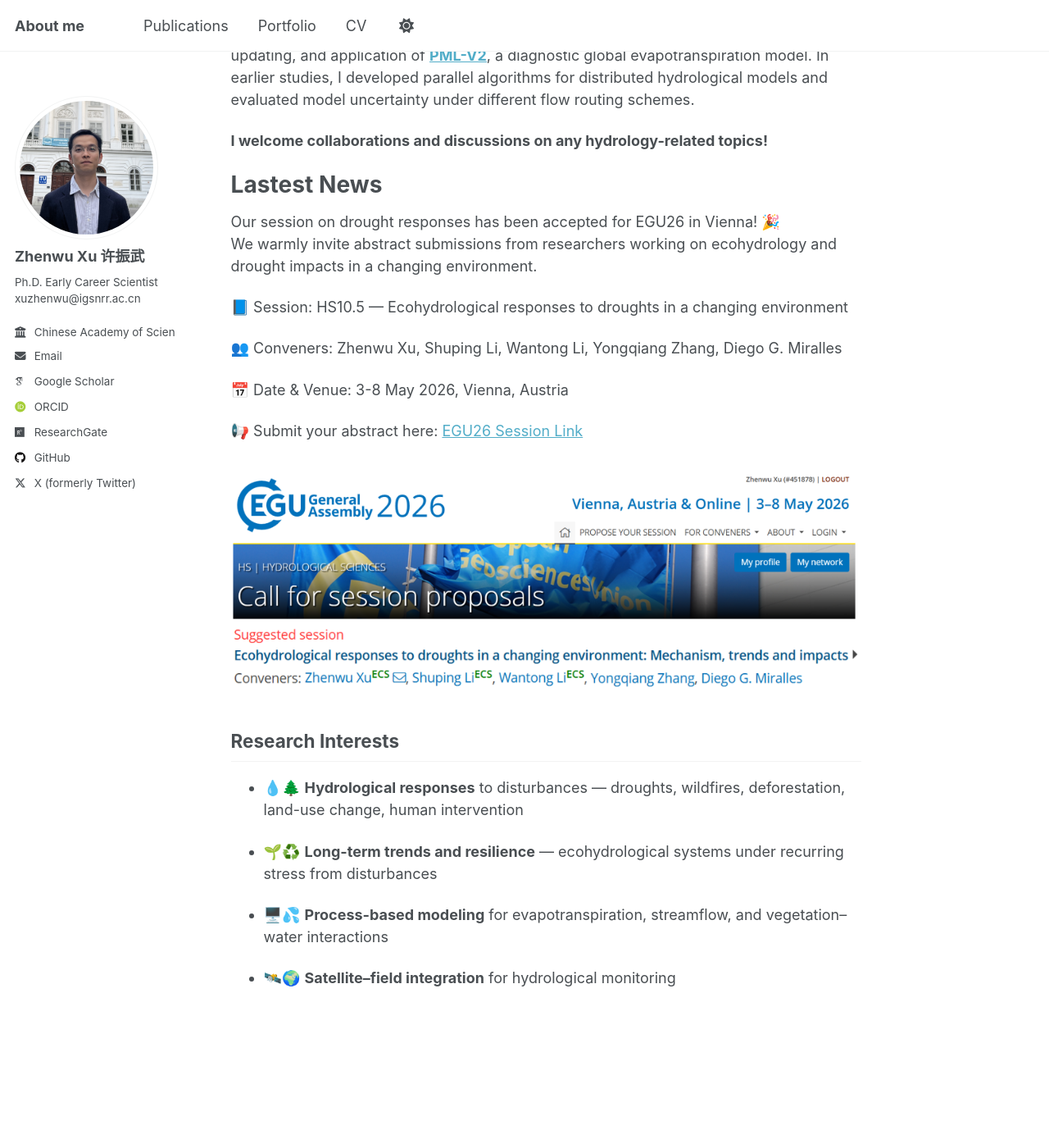
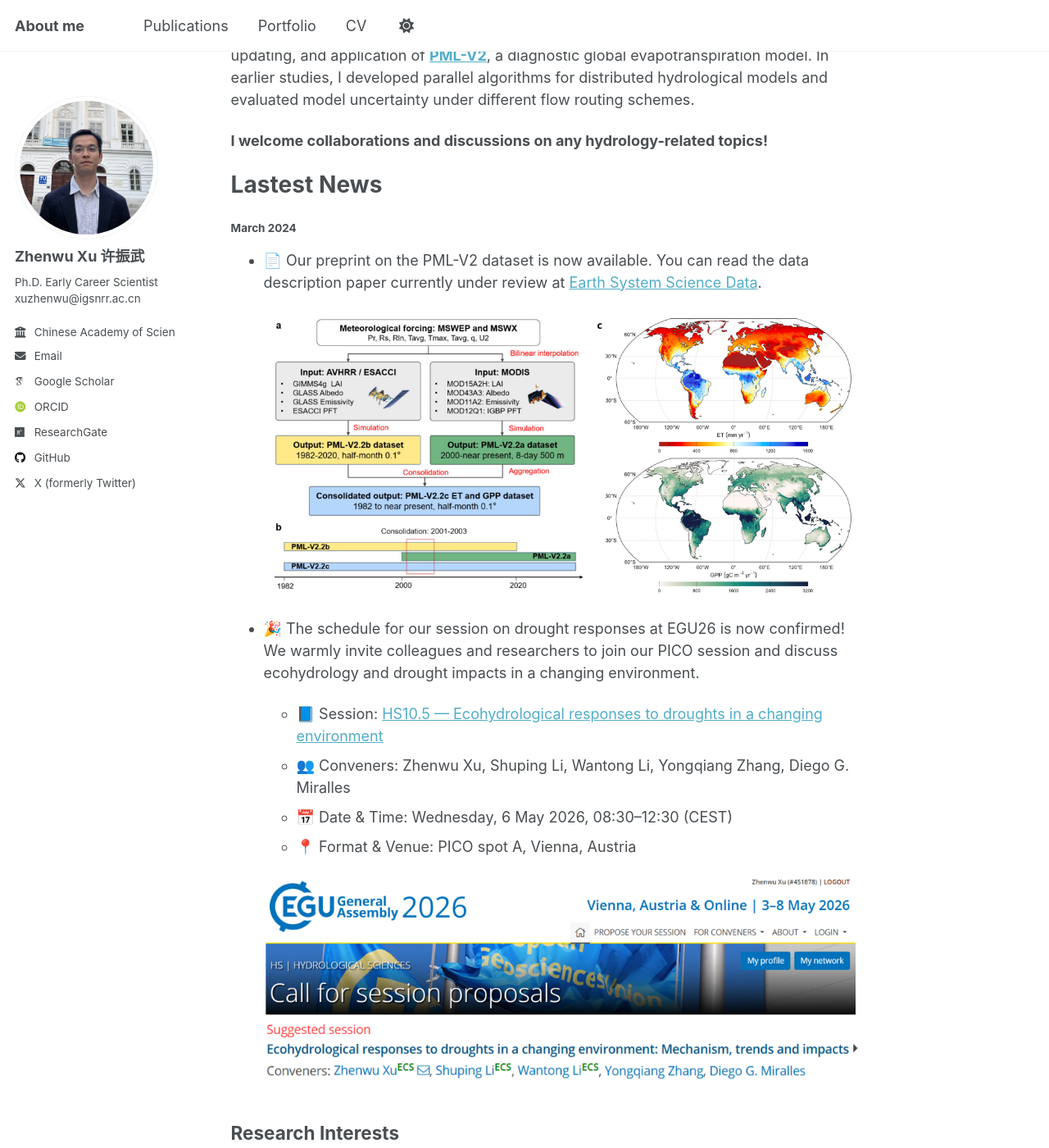
Before and after one commit to xuzhenwu/xuzhenwu.github.io, a Jekyll site: the page built from _pages/about.md, in a window 1280 px wide and 1400 px high, scrolled down 485 px. Shown: the whole window at 82% size. Built offline with Jekyll 4.4.1, drawn with Linux system fonts in a browser that asks for light colours; some web fonts are replaced; a script that is not in the unit is left out; some of the changed text lies outside the part shown.

Commit message:
essd and egu update

```diff
--- a/_config.yml
+++ b/_config.yml
@@ -33,7 +33,7 @@ author:
   # Academic websites
   academia         : # URL
   arxiv            : # URL - Update with the correct link to your profile
-  googlescholar    : "https://scholar.google.com/citations?user=tY9EuSkAAAAJ&hl=en"
+  googlescholar    : "https://scholar.google.com/citations?user=6B4XU-YAAAAJ&hl=en"
   inspire-hep      : # URL
   impactstory      : # URL
   orcid            : "https://orcid.org/0000-0003-2607-8343"
--- a/_pages/about.md
+++ b/_pages/about.md
@@ -9,28 +9,28 @@ redirect_from:
 
 
 
-I am a postdoctoral researcher at the Institute of Geographic Sciences and Natural Resources Research, Chinese Academy of Sciences. From 2020 to 2024, I completed my Ph.D. at the UCAS under the supervision of Prof. [**Yongqiang Zhang**](https://scholar.google.com/citations?user=t5iGFeAAAAAJ&hl=en&oi=ao) ([**张永强**](https://igsnrr.cas.cn/sourcedb/zw/zjrck/kygg/bjdbgc/201903/t20190327_5262230.html)), during which I also spent part of my training at TU Wien with Prof. [**Günter Blöschl**](https://www.waterresources.at/index.php?id=99). I currently work in Prof. Zhang’s Global Water Resources Team and collaborate with international researchers on diverse hydrological topics, with a global perspective.
+I am a postdoctoral researcher at the Institute of Geographic Sciences and Natural Resources Research, Chinese Academy of Sciences. From 2020 to 2024, I completed my Ph.D. at the UCAS under the supervision of Prof. [**Yongqiang Zhang**](https://scholar.google.com/citations?user=t5iGFeAAAAAJ&hl=en&oi=ao) ([**张永强**](https://igsnrr.cas.cn/sourcedb/zw/zjrck/kygg/bjdbgc/201903/t20190327_5262230.html)), during which I also spent part of my training at TU Wien with Prof. [**Günter Blöschl**](https://www.waterresources.at/index.php?id=99). I currently work in Prof. Zhang’s [**Large Scale Hydrology Lab**](https://zhang-hydrolab.github.io/) and collaborate with international researchers on diverse hydrological topics, with a global perspective.
 
 My research focuses on **Hydrology & Water Resource Resilience**. In particular, I study how hydrological systems sustain resilience under disturbances and avoid irreversible regime shifts, especially those triggered by droughts and wildfires. I integrate satellite observations, field measurements, and distributed ecohydrological modeling to investigate mechanisms of water balance change, hydrological responses, and vegetation–hydrology feedbacks.
 
-I also work on data and methodological development, including the development, updating, and application of [**PML-V2**](https://developers.google.com/earth-engine/datasets/catalog/CAS_IGSNRR_PML_V2_v018), a diagnostic global evapotranspiration model. In earlier studies, I developed parallel algorithms for distributed hydrological models and evaluated model uncertainty under different flow routing schemes.
+I also work on data and methodological development, including the development, updating, and application of [**PML-V2**](https://essd.copernicus.org/preprints/essd-2026-94/), a diagnostic global evapotranspiration model. In earlier studies, I developed parallel algorithms for distributed hydrological models and evaluated model uncertainty under different flow routing schemes.
 
 **I welcome collaborations and discussions on any hydrology-related topics!**
 
 # Lastest News
 
-Our session on drought responses has been accepted for EGU26 in Vienna! 🎉
-We warmly invite abstract submissions from researchers working on ecohydrology and drought impacts in a changing environment.
+#### March 2024
+* 📄 Our preprint on the PML-V2 dataset is now available. You can read the data description paper currently under review at [Earth System Science Data](https://essd.copernicus.org/preprints/essd-2026-94/).
 
-📘 Session: HS10.5 — Ecohydrological responses to droughts in a changing environment
+  ![ESSD preprint](images/publications/2026ESSD.png)
 
-👥 Conveners: Zhenwu Xu, Shuping Li, Wantong Li, Yongqiang Zhang, Diego G. Miralles
+* 🎉 The schedule for our session on drought responses at EGU26 is now confirmed! We warmly invite colleagues and researchers to join our PICO session and discuss ecohydrology and drought impacts in a changing environment.
+  * 📘 Session: [HS10.5 — Ecohydrological responses to droughts in a changing environment](https://www.egu26.eu/session/56135)
+  * 👥 Conveners: Zhenwu Xu, Shuping Li, Wantong Li, Yongqiang Zhang, Diego G. Miralles
+  * 📅 Date & Time: Wednesday, 6 May 2026, 08:30–12:30 (CEST)
+  * 📍 Format & Venue: PICO spot A, Vienna, Austria
 
-📅 Date & Venue: 3-8 May 2026, Vienna, Austria
-
-📢 Submit your abstract here:  <a href="https://meetingorganizer.copernicus.org/EGU26/session/56135" target="_blank">EGU26 Session Link</a>
-
-![EGU2026 Session](images/about/EGU26.png)
+  ![EGU2026 Session](images/about/EGU26.png)
 
 ## Research Interests
 
```
Also changed, not shown: _publications/2026ESSD.md (added, +14 -0 lines), images/publications/2026ESSD.png (added).
